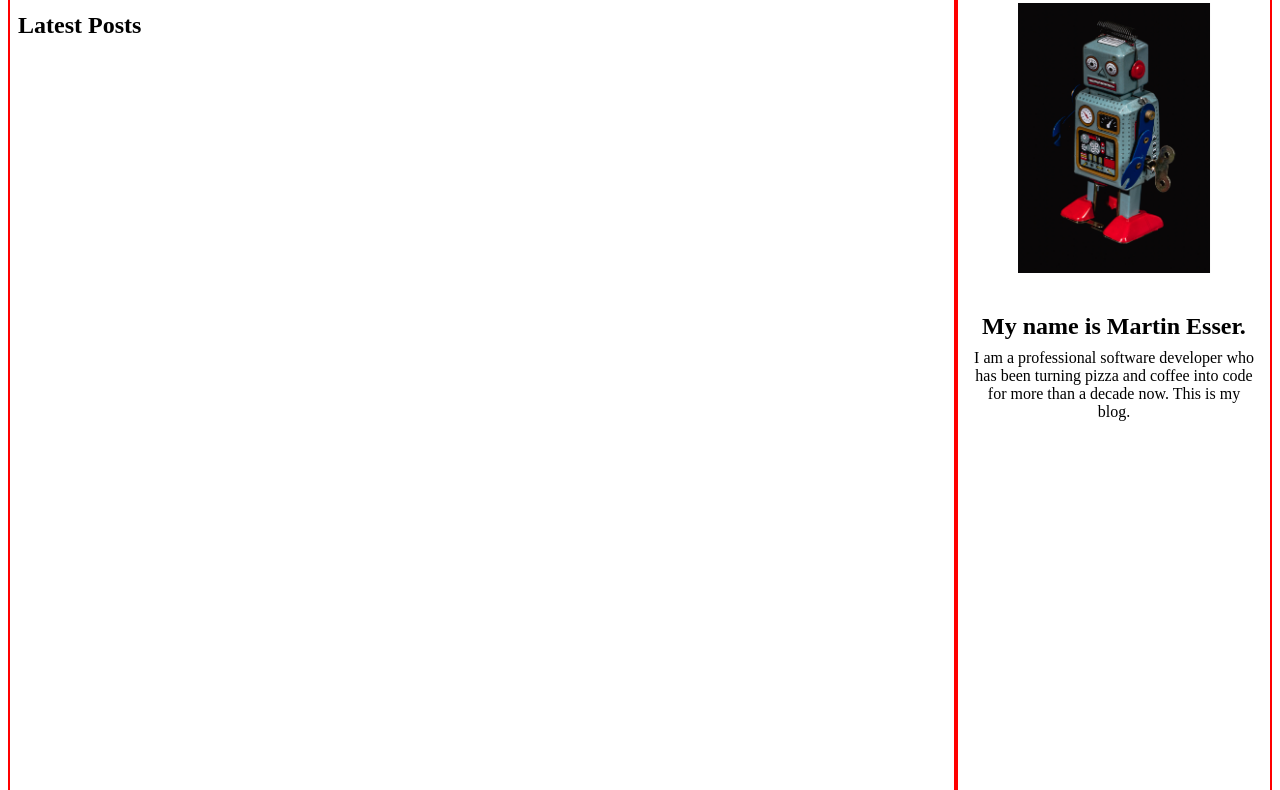
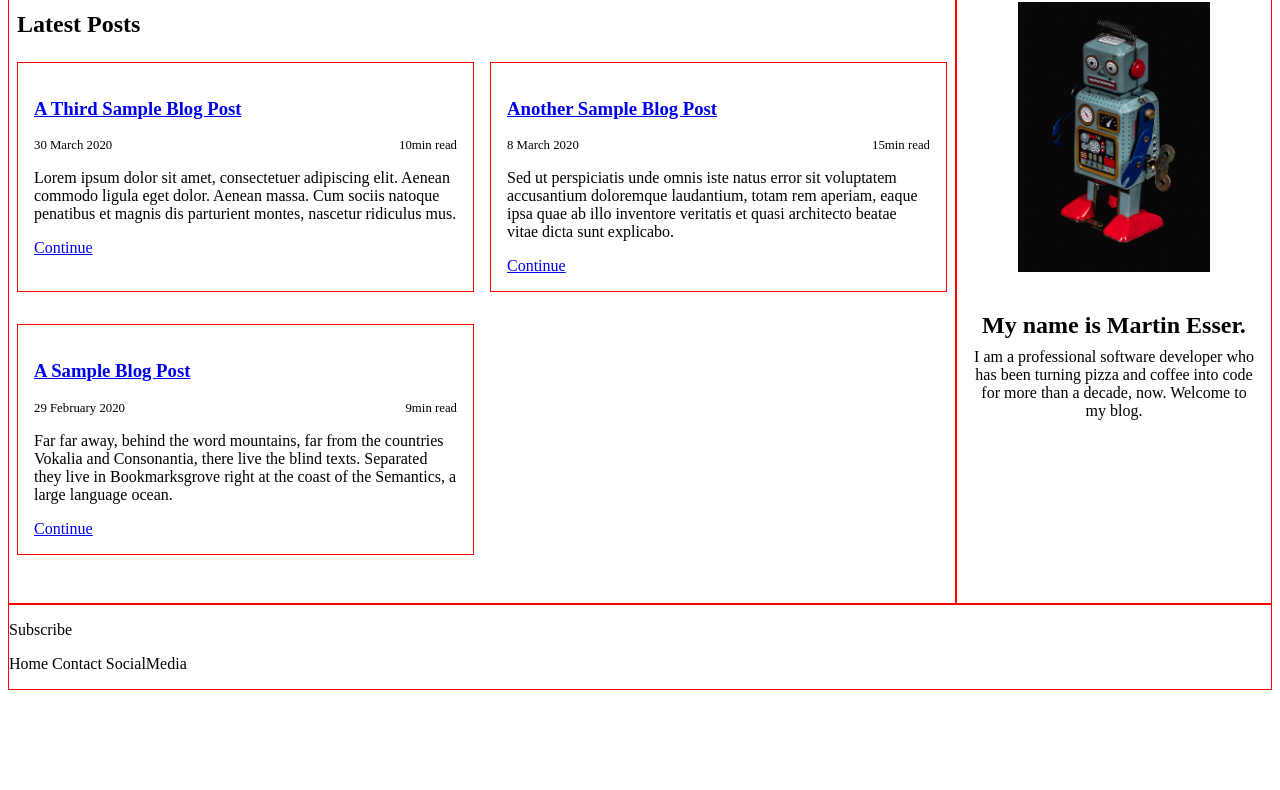
Before and after one commit to mr-esser/personal-blog-website, a plain HTML site: page index.html in a window 1280 px wide. Shown: the part 172-962 px from the top of the page. After the commit the page ends 870 px from the top, so only its background shows below. Drawn offline with Linux system fonts and the light colour scheme.

Commit message:
feat: Add cards for blog posts
Added appropriate skeleton pages and linked to them.

```diff
--- a/index.html
+++ b/index.html
@@ -28,9 +28,63 @@
         </ul>
       </nav>
     </header>
+
     <section class="box content">
       <h2>Latest Posts</h2>
+      <ul class="content-list">
+        <li class="box card">
+          <header>
+            <a href="/posts/2020-03-30-a-third-sample-blog-post.html">
+              <h3>A Third Sample Blog Post</h3>
+            </a>
+            <div class="meta">
+              <time class="date" datetime="2020-03-30">30 March 2020</time>
+              <span class="duration">10min read</span>
+            </div>
+          </header>
+          <p>
+            Lorem ipsum dolor sit amet, consectetuer adipiscing elit. Aenean commodo ligula eget dolor. Aenean massa.
+            Cum sociis natoque penatibus et magnis dis parturient montes, nascetur ridiculus mus.
+          </p>
+          <a href="/posts/2020-03-30-a-third-sample-blog-post.html">Continue</a>
+        </li>
+        <li class="box card">
+          <header>
+            <a href="/posts/2020-03-08-another-sample-blog-post.html">
+              <h3>Another Sample Blog Post</h3>
+            </a>
+            <div class="meta">
+              <time class="date" datetime="2020-03-08">8 March 2020</time>
+              <span class="duration">15min read</span>
+            </div>
+          </header>
+          <p>
+            Sed ut perspiciatis unde omnis iste natus error sit voluptatem accusantium doloremque laudantium, totam rem
+            aperiam, eaque ipsa quae ab illo inventore veritatis et quasi architecto beatae vitae dicta sunt explicabo.
+          </p>
+          <a href="/posts/2020-03-08-another-sample-blog-post.html">Continue</a>
+        </li>
+        <li class="box card">
+          <header>
+            <a href="/posts/2020-02-29-a-sample-blog-post.html">
+              <h3>
+                A Sample Blog Post</h3>
+            </a>
+            <div class="meta">
+              <time class="date" datetime="2020-02-29">29 February 2020</time>
+              <span class="duration">9min read</span>
+            </div>
+          </header>
+          <p>
+            Far far away, behind the word mountains, far from the countries Vokalia and Consonantia, there live the
+            blind texts. Separated they live in Bookmarksgrove right at the coast of the Semantics, a large language
+            ocean.
+          </p>
+          <a href="/posts/2020-02-29-a-sample-blog-post.html">Continue </a>
+        </li>
+      </ul>
     </section>
+
     <section class="box sidebar">
       <img src="images/vintage-robot-black-background-portrait.jpg" class="about-image"
         alt="A vintage toy robot on a black background.">
@@ -39,7 +93,7 @@
         <h2 class="about-name">My name is Martin Esser.</h2>
         <p class="about-intro">
           I am a professional software developer who has been turning pizza and coffee into code
-          for more than a decade now. This is my blog.
+          for more than a decade, now. Welcome to my blog.
         </p>
       </div>
     </section>
--- a/stylesheets/common.css
+++ b/stylesheets/common.css
@@ -1,5 +1,5 @@
 @charset "utf-8";
 
 .box {
-  border: solid 2px red;
+  border: solid 1px red;
 }
--- a/stylesheets/main.css
+++ b/stylesheets/main.css
@@ -9,12 +9,8 @@ h1, h2 {
 .page-grid {
   display: grid;
   grid-template-columns: 1fr;
-  grid-template-rows: 150px 15fr 80fr 5fr;
+  grid-template-rows: 150px 15fr auto 5fr;
   grid-template-areas: "hd" "sd" "main" "ft";
-}
-
-.content {
-  grid-area: main;
 }
 
 .footer {
@@ -32,7 +28,7 @@ h1, h2 {
 /*  Styling for header */
 
 .header-title {
-  color: blue;
+  color: darkblue;
   grid-area: title;
 }
 
@@ -88,6 +84,7 @@ h1, h2 {
   padding: 0 0.5rem;
   grid-area: about;
   max-height: 90%;
+  max-width: 80%;
   justify-self: start;
 }
 
@@ -95,12 +92,42 @@ h1, h2 {
   margin: 0.2em 0;
 }
 
+/* Styling for content area */
+
+.content {
+  grid-area: main;
+}
+
+.content-list {
+  margin: 0;
+  padding: 0 0.5rem;
+  list-style: none;
+  display: grid;
+  grid-template-columns: repeat(auto-fit, minmax(300px,1fr));
+  /* grid-template-rows handled implicitly. */
+  grid-gap: 1rem;
+}
+
+.card {
+  margin: 0 0 1rem 0;
+  padding: 1rem
+}
+
+.meta {
+  display:flex;
+  font-size:0.8rem;
+}
+
+.duration {
+  margin-left:auto;
+}
+
 /* Layout for large screens */
 
 @media(min-width:1100px) {
   .page-grid {
     grid-template-columns: 75fr 25fr;
-    grid-template-rows: 150px 80fr 5fr;
+    grid-template-rows: 150px auto 5fr;
     grid-template-areas: "hd hd" "main sd" "ft ft";
   }
   .sidebar {
@@ -113,9 +140,13 @@ h1, h2 {
   .about-intro {
     align-self: start;
     text-align: center;
+    /* Make it stretch again */
+    max-width: 100%;
+
   }
   .about-image {
-    /* Flip image on the x-axis to have the robot look in. */
+    /* Flip image on the x-axis to have the avatar
+     * look in on the main content section */
     transform: scaleX(-1);
   }
 }
```
Also changed, not shown: posts/2020-02-29-a-sample-blog-post.html (added, +31 -0 lines), posts/2020-03-08-another-sample-blog-post.html (renamed from posts/post.html, +1 -1 lines), posts/2020-03-30-a-third-sample-blog-post.html (added, +31 -0 lines).
